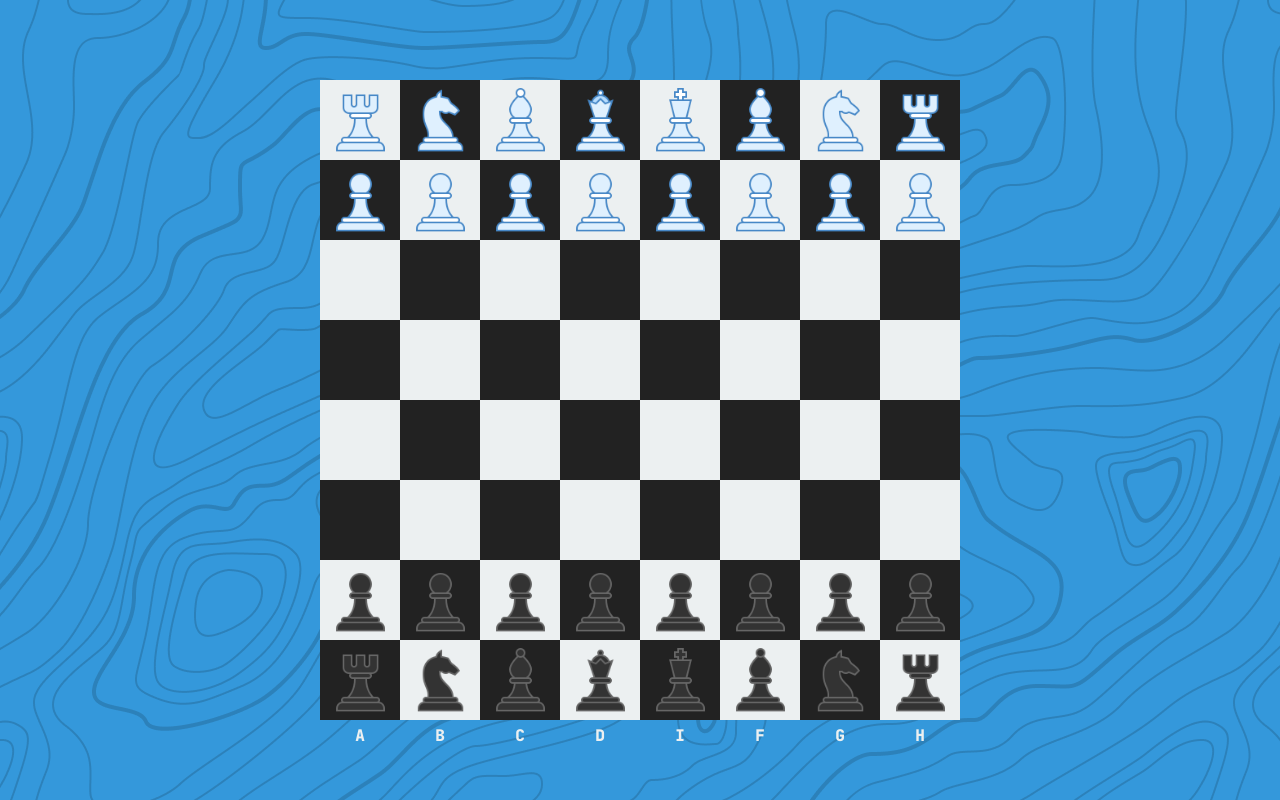
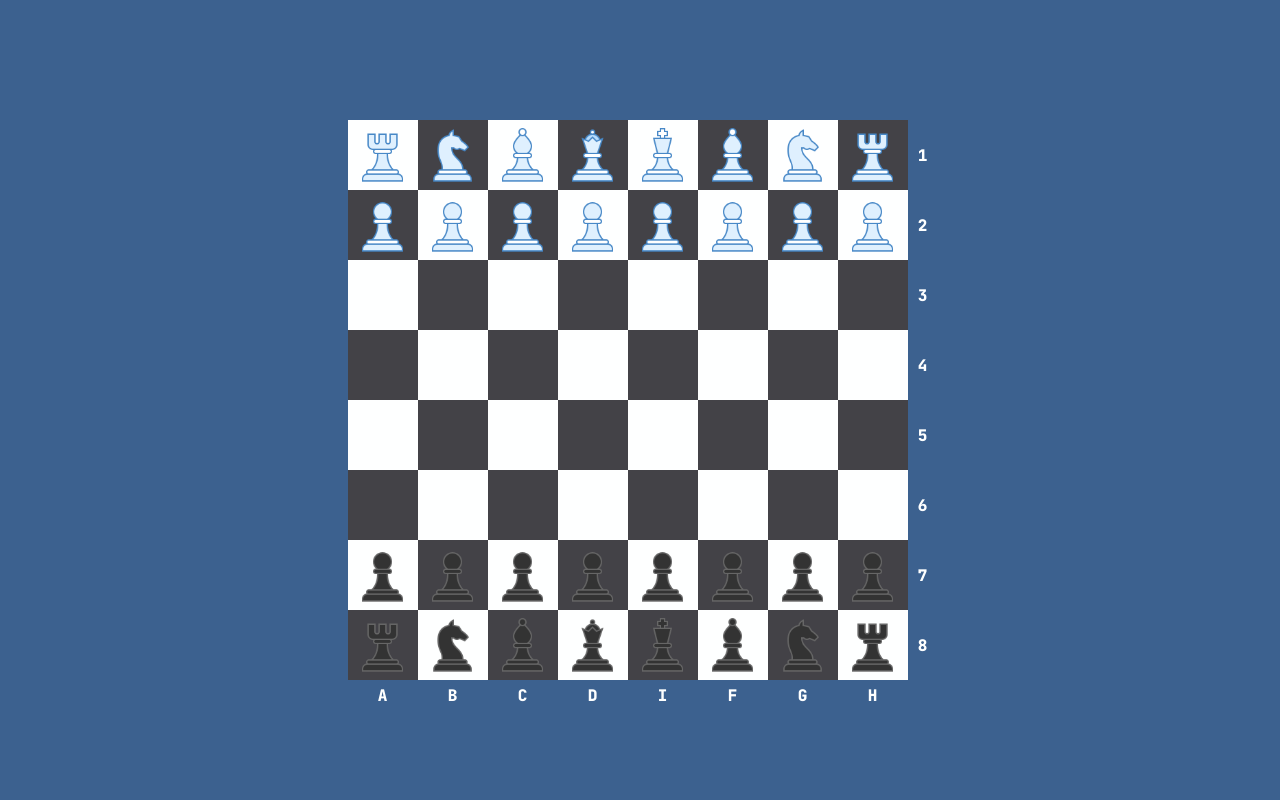
Before and after one commit to nordwaldberg/web-chess, a React (Create React App) app: page / in a window 1280 px wide. Built offline with nearby package versions, Linux system fonts and the light colour scheme.

Commit message:
Add numbers panel

```diff
--- a/src/App.module.scss
+++ b/src/App.module.scss
@@ -6,7 +6,7 @@
   display: flex;
   justify-content: center;
   align-items: center;
-  background-image: url("./assets/background-pattern.svg");
+  //background-image: url("./assets/background-pattern.svg");
 }
 
 .info {
--- a/src/components/Board/BoardComponent.tsx
+++ b/src/components/Board/BoardComponent.tsx
@@ -48,6 +48,7 @@ const BoardComponent: FC<BoardProps> = ({
     }
 
     return (
+        <div className={styles.main}>
             <div className={styles.board}>
                 {
                     board.cells.map((row, index) =>
@@ -71,7 +72,7 @@ const BoardComponent: FC<BoardProps> = ({
                 }
                 <li className={styles.letters}>
                     {
-                    ['A','B','C','D','I','F','G','H'].map((letter, index) => {
+                        ['A', 'B', 'C', 'D', 'I', 'F', 'G', 'H'].map((letter, index) => {
                             return (
                                 <ul
                                     key={index}
@@ -81,6 +82,18 @@ const BoardComponent: FC<BoardProps> = ({
                     }
                 </li>
             </div>
+            <li className={styles.numbers}>
+                {
+                    [1, 2, 3, 4, 5, 6, 7, 8].map((num, index) => {
+                        return (
+                            <ul
+                                key={index}
+                            >{num}</ul>
+                        )
+                    })
+                }
+            </li>
+        </div>
     );
 };
 
--- a/src/components/Board/board.module.scss
+++ b/src/components/Board/board.module.scss
@@ -1,4 +1,8 @@
 @import "src/index.scss";
+
+.main {
+  display: flex;
+}
 
 .board {
   display: flex;
@@ -10,15 +14,31 @@
 .letters {
   display: flex;
   width: calc($cell-width * 8);
-
-
 }
 
 .letters ul {
   display: flex;
   justify-content: center;
+  height: 20px;
   width: $cell-width;
   margin-top: 5px;
   font-weight: 800;
   color: $light-color;
 }
+
+.numbers {
+  display: flex;
+  flex-direction: column;
+  height: calc($cell-height * 8);
+}
+
+.numbers ul {
+  display: flex;
+  justify-content: center;
+  align-items: center;
+  height: $cell-height;
+  width: 20px;
+  margin-left: 5px;
+  font-weight: 800;
+  color: $light-color;
+}
--- a/src/index.scss
+++ b/src/index.scss
@@ -1,14 +1,14 @@
 /*variables*/
-$main-color: #3498DB;
-$light-color: #ECF0F1;
-$dark-color: #222222;
+$main-color: #3C618F;
+$light-color: #FEFFFF;
+$dark-color: #434247;
 $selected-cell-color: #1E698D;
 $available-cell-color: #1E698D;
 $available-for-attack-cell-color: #911F1E;
-$cell-width: 80px;
-$cell-height: 80px;
-$icon-width: 65px;
-$icon-height: 65px;
+$cell-width: 70px;
+$cell-height: 70px;
+$icon-width: 55px;
+$icon-height: 55px;
 $header-font-size: 20px;
 
 /*reset*/
```
Lines whose indentation alone changed are shown as unchanged.
